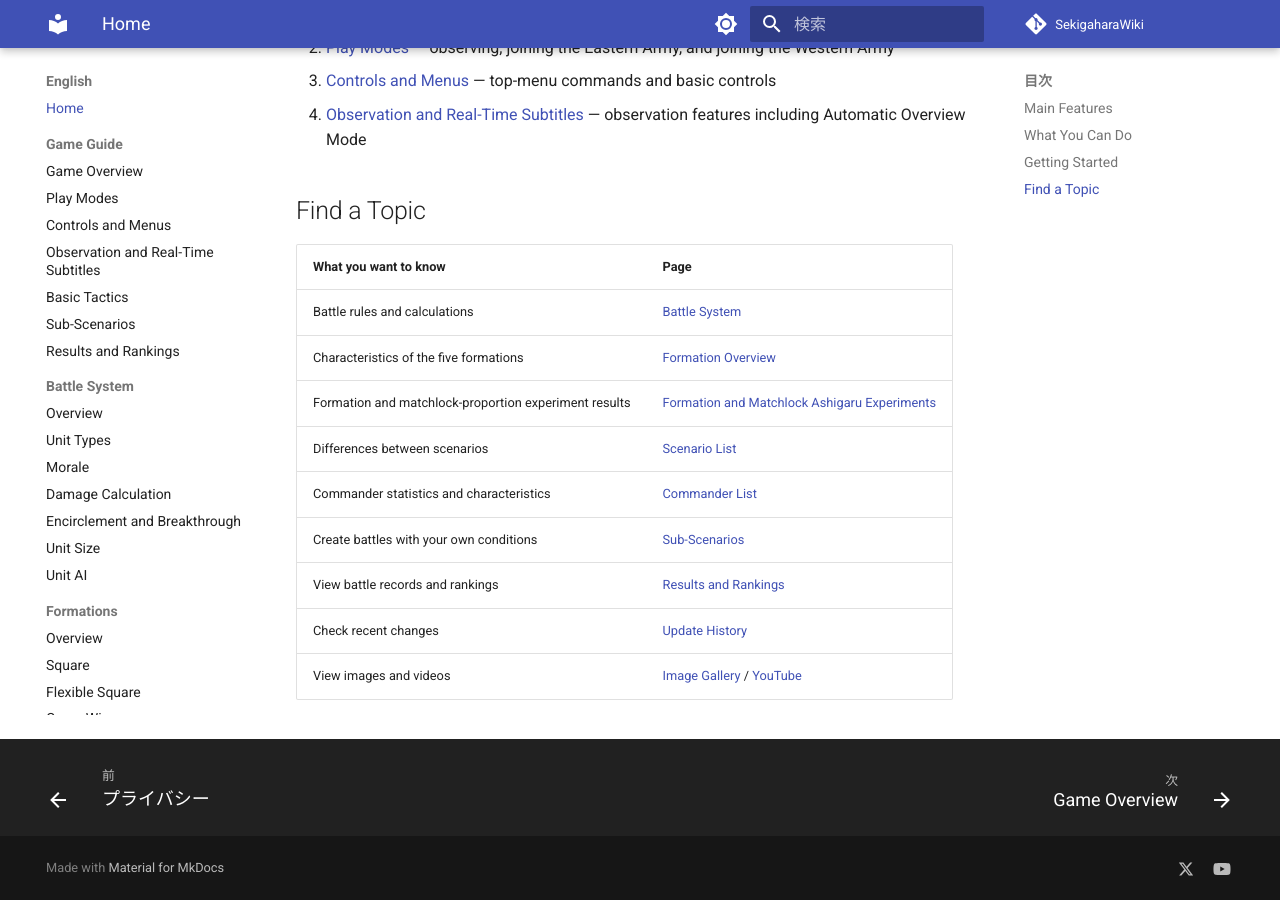
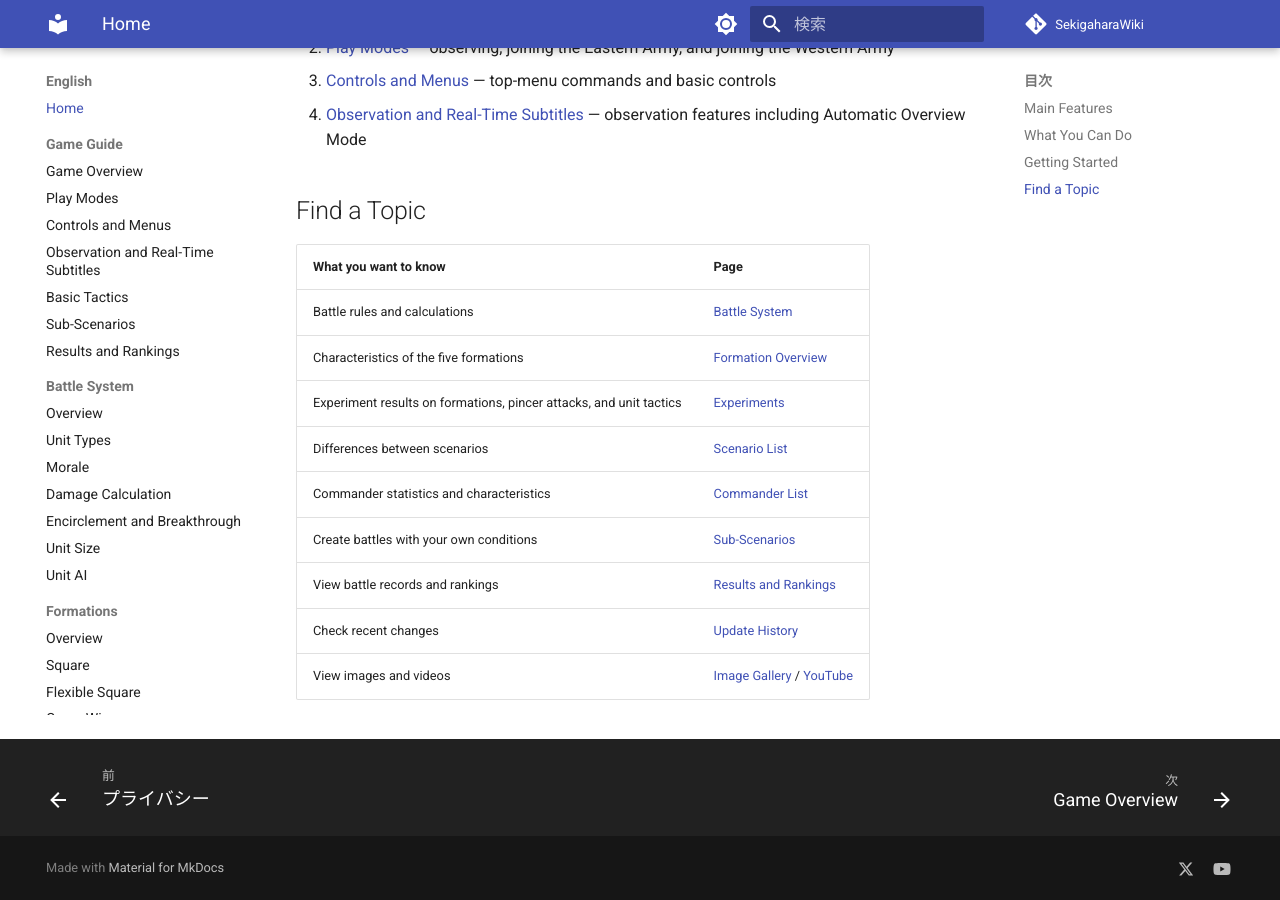
Before and after one commit to hsksat8-cmd/SekigaharaWiki, an MkDocs documentation site: the page built from docs/en/index.md, in a window 1280 px wide and 900 px high, scrolled down 1435 px. Built offline with MkDocs 1.6.1 and Material for MkDocs 9.7.7, drawn with Linux system fonts in a browser that asks for light colours; comment, search, counter and statistics services are not loaded.

Commit message:
SekigaharaWiki_v2.6.1_experiments_home_update

```diff
--- a/docs/en/index.md
+++ b/docs/en/index.md
@@ -47,7 +47,7 @@ If this is your first visit, the following order provides the clearest introduct
 |---|---|
 | Battle rules and calculations | [Battle System](systems/index.md) |
 | Characteristics of the five formations | [Formation Overview](formations/index.md) |
-| Formation and matchlock-proportion experiment results | [Formation and Matchlock Ashigaru Experiments](formations/experiments.md) |
+| Experiment results on formations, pincer attacks, and unit tactics | [Experiments](experiments/index.md) |
 | Differences between scenarios | [Scenario List](scenarios/index.md) |
 | Commander statistics and characteristics | [Commander List](commanders/index.md) |
 | Create battles with your own conditions | [Sub-Scenarios](gameplay/subscenarios.md) |
```
Also changed, not shown: docs/en/systems/unit-tactics-experiment.md (+1 -1 lines), docs/index.md (+1 -1 lines), docs/systems/unit-tactics-experiment.md (+1 -1 lines).
